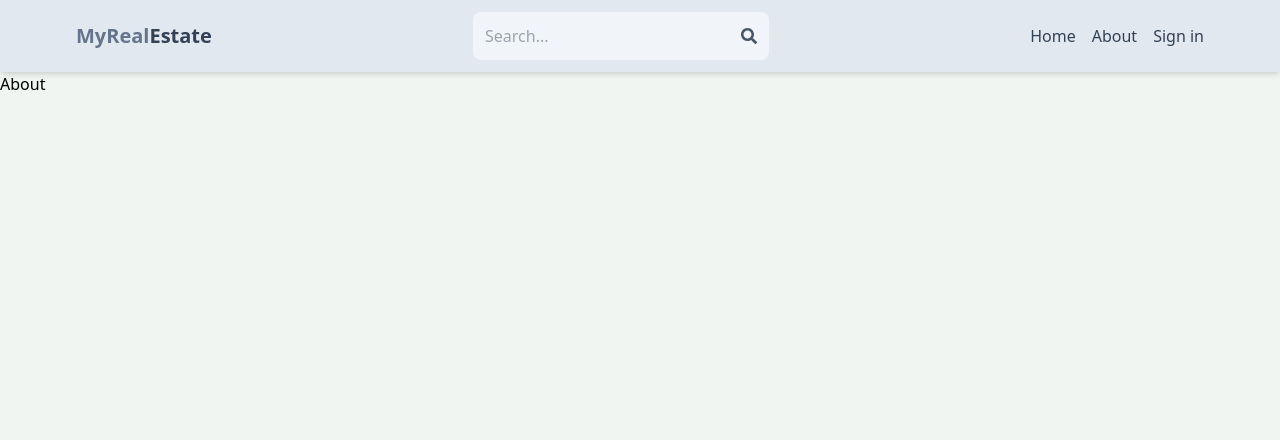
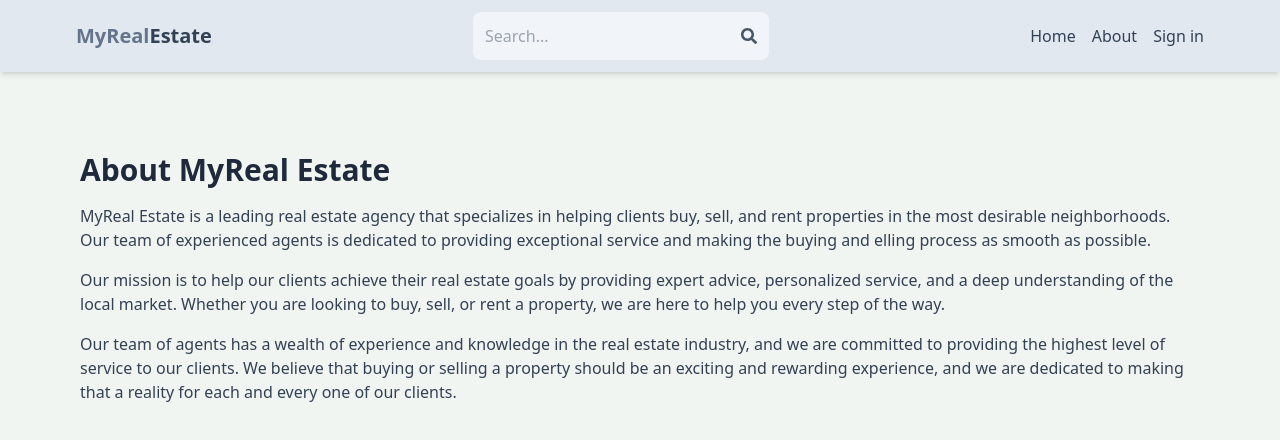
Before and after one commit to Russ-S/mern-estate, a React (Vite) app in the folder client/: page /about in a window 1280 px wide. Shown: the top 440 px of the page. Built offline with nearby package versions, Linux system fonts and the light colour scheme; no server answers.

Commit message:
complete about page

```diff
--- a/client/index.html
+++ b/client/index.html
@@ -2,9 +2,8 @@
 <html lang="en">
   <head>
     <meta charset="UTF-8" />
-    <link rel="icon" type="image/svg+xml" href="/vite.svg" />
     <meta name="viewport" content="width=device-width, initial-scale=1.0" />
-    <title>Real Estate</title>
+    <title>MyReal Estate</title>
   </head>
   <body>
     <div id="root"></div>
--- a/client/src/pages/About.jsx
+++ b/client/src/pages/About.jsx
@@ -1,4 +1,30 @@
 const About = () => {
-  return <div>About</div>;
+  return (
+    <div className="py-20 px-4 max-w-6xl mx-auto">
+      <h1 className="text-3xl font-bold mb-4 text-slate-800">
+        About MyReal Estate
+      </h1>
+      <p className="mb-4 text-slate-700">
+        MyReal Estate is a leading real estate agency that specializes in
+        helping clients buy, sell, and rent properties in the most desirable
+        neighborhoods. Our team of experienced agents is dedicated to providing
+        exceptional service and making the buying and elling process as smooth
+        as possible.
+      </p>
+      <p className="mb-4 text-slate-700">
+        Our mission is to help our clients achieve their real estate goals by
+        providing expert advice, personalized service, and a deep understanding
+        of the local market. Whether you are looking to buy, sell, or rent a
+        property, we are here to help you every step of the way.
+      </p>
+      <p className="mb-4 text-slate-700">
+        Our team of agents has a wealth of experience and knowledge in the real
+        estate industry, and we are committed to providing the highest level of
+        service to our clients. We believe that buying or selling a property
+        should be an exciting and rewarding experience, and we are dedicated to
+        making that a reality for each and every one of our clients.
+      </p>
+    </div>
+  );
 };
 export default About;
```
